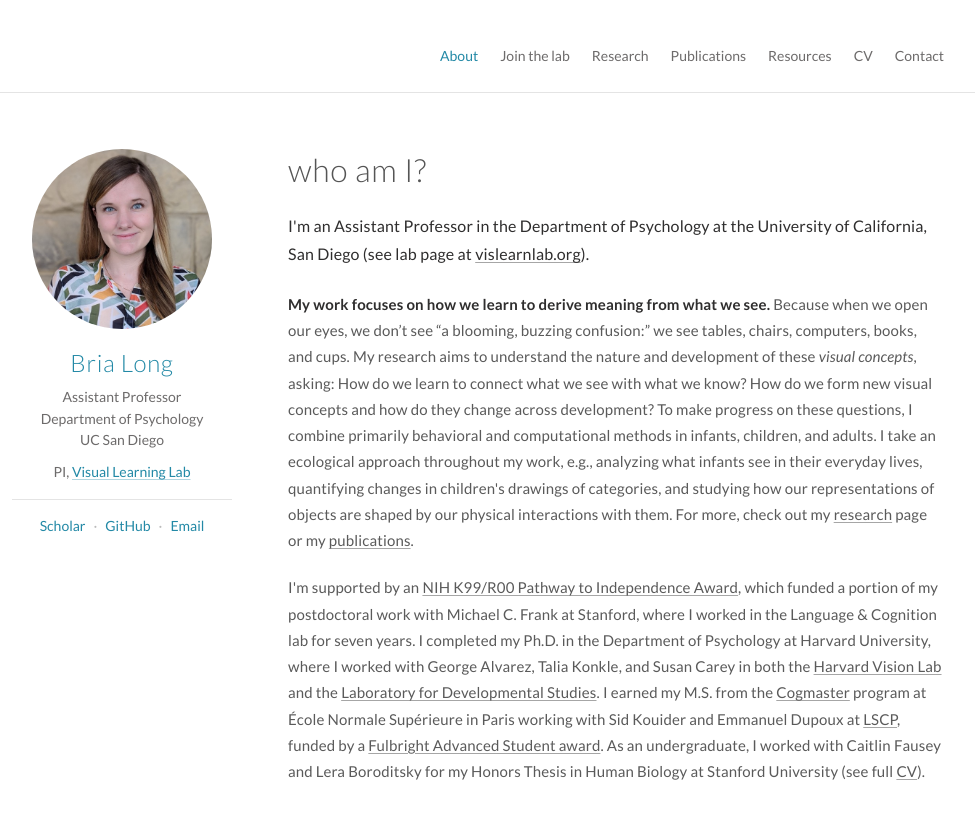
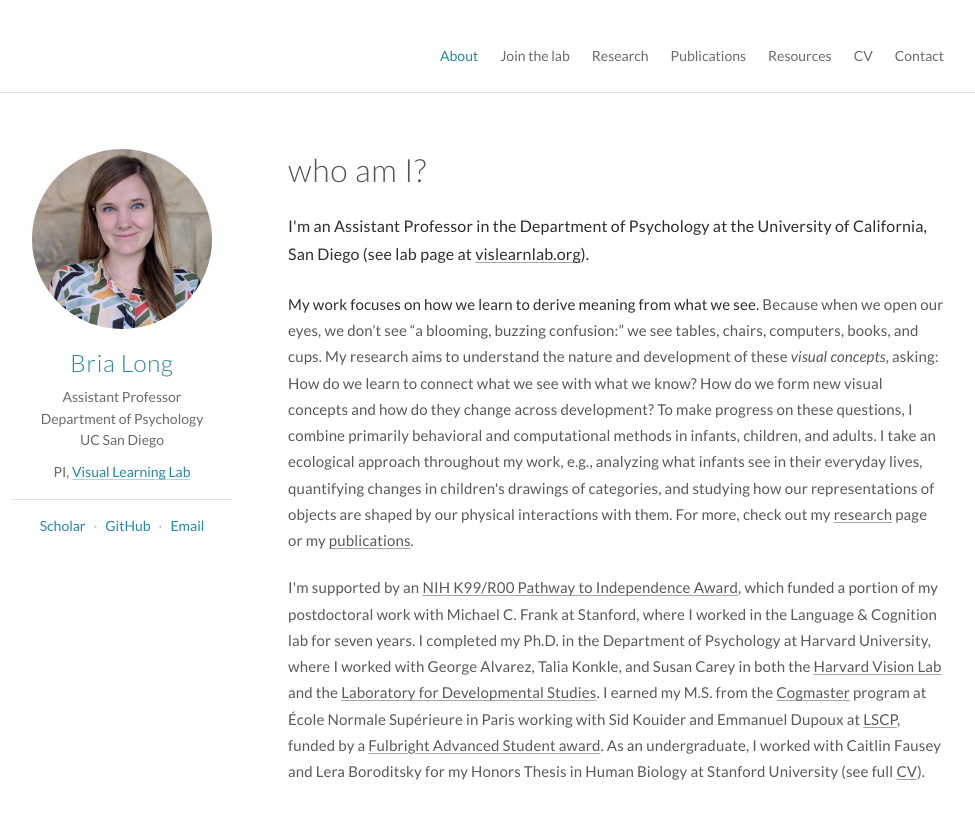
Before and after one commit to brialorelle/brialorelle.github.io, a plain HTML site: page index.html in a window 1280 px wide. Shown: the whole page, without its empty margins (162-1137 px from the left). Drawn offline with Linux system fonts and the light colour scheme.

Commit message:
About page: lead sentence darker instead of bold

```diff
--- a/style.css
+++ b/style.css
@@ -102,7 +102,7 @@ a.tag:hover { text-decoration: underline; }
 .about-title { margin: -6px 0 22px; font-size: 32px; font-weight: 300; letter-spacing: 0.02em; color: #555; }
 .about-main p { line-height: 1.75; margin-bottom: 1.4em; color: #5a5a5a; letter-spacing: 0.01em; }
 .about-main p.intro { color: var(--ink); font-size: 16px; }
-.about-main p b { color: var(--ink); }
+.about-main p b { color: var(--ink); font-weight: 400; }
 
 /* research */
 .row { display: grid; grid-template-columns: 260px minmax(0, 1fr); gap: 40px; align-items: start; }
```
